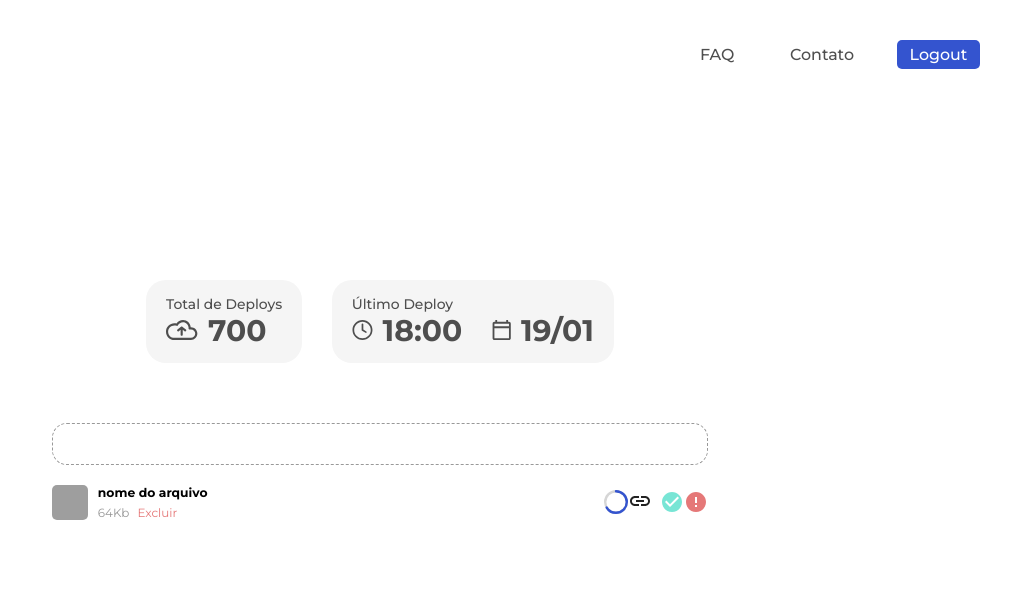
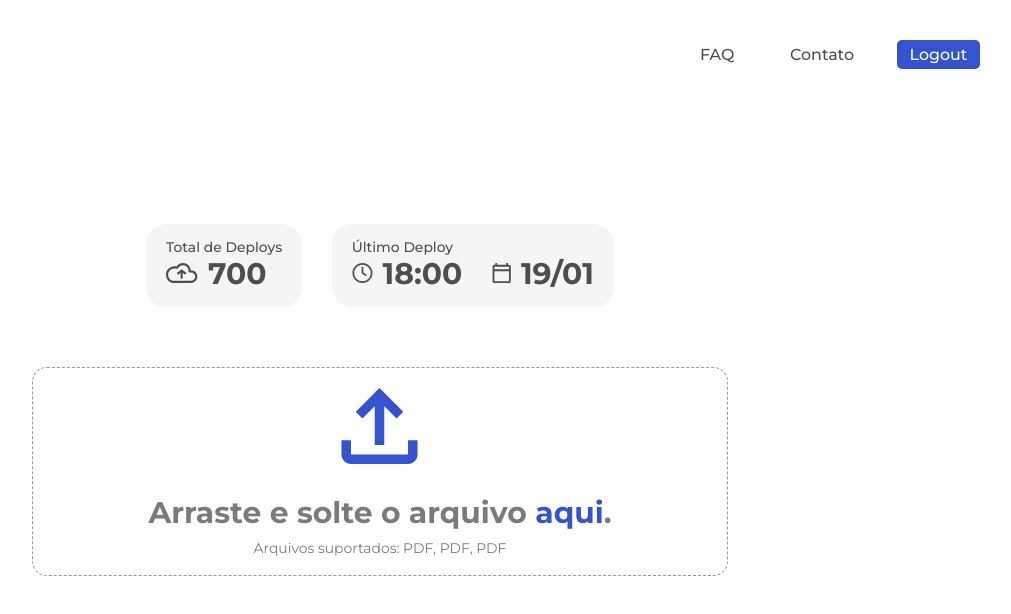
Before and after one commit to victorambrozi/painel-de-deploy-HNSA, a React (Create React App) app: page / in a window 1280 px wide. Shown: the top 614 px of the page, without its empty margins (260-1271 px from the left). Built offline with nearby package versions, Linux system fonts and the light colour scheme; grey boxes are pictures that could not be loaded.

Commit message:
adiciona dropzone e somente um arquivo

```diff
--- /dev/null
+++ b/src/components/DragAndDrop/DragAndDrop.jsx
@@ -0,0 +1,42 @@
+import React from "react";
+
+import { Container, UploadMessage } from "./drag-and-drop-style";
+
+import { useDropzone } from "react-dropzone";
+import FileList from "../FileList/FileList";
+
+import arrowUpload from "../../assets/icons/arrow-upload.svg";
+
+const DragAndDrop = () => {
+  const { acceptedFiles, getRootProps, getInputProps, isDragAccept } =
+    useDropzone();
+
+  const renderUploadMessage = (isDragAccept) => {
+    if (!isDragAccept) {
+      return (
+        <UploadMessage>
+          <img src={arrowUpload} alt="File Upload" />
+
+          <p>
+            Arraste e solte o arquivo <span>aqui</span>.
+          </p>
+
+          <span>Arquivos suportados: PDF, PDF, PDF</span>
+        </UploadMessage>
+      );
+    }
+  };
+  return (
+    <>
+      <Container>
+        <div {...getRootProps({ className: "dropzone" })}>
+          <input {...getInputProps()} />
+          <div>{renderUploadMessage(isDragAccept)}</div>
+        </div>
+      </Container>
+      {!acceptedFiles.length !== 0 && <FileList files={acceptedFiles} />}
+    </>
+  );
+};
+
+export default DragAndDrop;
--- /dev/null
+++ b/src/components/DragAndDrop/drag-and-drop-style.js
@@ -0,0 +1,55 @@
+import styled from "styled-components";
+
+const Container = styled.div`
+  padding: 2rem;
+  width: 100%;
+  /* min-height: 35rem; */
+
+  display: flex;
+  align-items: center;
+  justify-content: center;
+
+  border: 1px dashed rgba(0, 0, 0, 0.4);
+  border-radius: 1.5rem;
+
+  font-size: 50px;
+
+  > input {
+    width: 100%;
+    height: 100%;
+  }
+`;
+
+const UploadMessage = styled.div`
+  width: 100%;
+
+  display: flex;
+  align-items: center;
+  justify-content: center;
+  flex-direction: column;
+
+  img {
+    max-width: 100%;
+    display: block;
+  }
+
+  p {
+    margin-top: 3rem;
+    font-size: 3rem;
+    font-weight: 600;
+    color: #7b7b7b;
+
+    span {
+      font-size: 3rem;
+      color: #3454cf;
+    }
+  }
+
+  span {
+    margin-top: 1rem;
+    font-size: 1.4rem;
+    color: #7b7b7b;
+  }
+`;
+
+export { Container, UploadMessage };
--- a/src/components/FileList/FileList.jsx
+++ b/src/components/FileList/FileList.jsx
@@ -2,46 +2,34 @@ import React from "react";
 import { StyleContainerFileList, FileInfo, Preview } from "./file-list-style";
 
 // libs
-import { CircularProgressbarWithChildren } from "react-circular-progressbar";
-import { MdCheckCircle, MdError, MdLink } from "react-icons/md";
+import { MdCheckCircle, MdError } from "react-icons/md";
 
-const FileList = () => {
-  const percentage = 66;
-
+// assets
+import logo from "../../assets/logo.svg";
+const FileList = ({ files }) => {
   return (
     <StyleContainerFileList>
-      <li>
+      {files?.map((file) => {
+        return (
+          <li key={file.path}>
             <FileInfo>
-          <Preview src="https://github.com/victorambrozi.png" />
+              <Preview src={logo} />
 
               <div>
-            <strong>nome do arquivo</strong>
+                <strong>{file.path}</strong>
                 <span>
-              64Kb <button onClick={() => {}}>Excluir</button>{" "}
+                  {file.size} <button onClick={() => {}}>Excluir</button>{" "}
                 </span>
               </div>
             </FileInfo>
 
             <div>
-          <CircularProgressbarWithChildren
-            styles={{
-              root: { width: 24 },
-              path: {
-                stroke: "#3454CF",
-              },
-            }}
-            strokeWidth={10}
-            value={percentage}
-          />
-
-          <a href="#" target="_blank" rel="noopener noreferrer">
-            <MdLink style={{ marginRight: 8 }} size={24} color="#222" />
-          </a>
-
               <MdCheckCircle size={24} color="#78e5d5" />
               <MdError size={24} color="#e57878" />
             </div>
           </li>
+        );
+      })}
     </StyleContainerFileList>
   );
 };
--- a/src/components/FileList/file-list-style.js
+++ b/src/components/FileList/file-list-style.js
@@ -49,8 +49,8 @@ const FileInfo = styled.div`
 `;
 
 const Preview = styled.div`
-  width: 3.6rem;
-  height: 3.6rem;
+  width: 3.8rem;
+  height: 5.6rem;
 
   margin-right: 1rem;
   border-radius: 0.5rem;
@@ -61,4 +61,6 @@ const Preview = styled.div`
   background-position: 50% 50%;
 `;
 
+
+
 export { StyleContainerFileList, FileInfo, Preview };
--- a/src/components/Upload/Upload.jsx
+++ b/src/components/Upload/Upload.jsx
@@ -1,55 +1,15 @@
 import React from "react";
-import Dropzone from "react-dropzone";
+import DragAndDrop from "../DragAndDrop/DragAndDrop"
 
-// style
-import { StyleUpload, DropContainer, UploadMessage } from "./upload-style.js";
-
-// assets
-import iconUpload from "../../assets/icons/upload.svg";
+import { StyleUpload } from "./upload-style";
 
 const Upload = () => {
-  const renderDragMessage = (isDragActive, isDragReject) => {
-    // se eu não tiver arquivos selecionados (padrão)
-    if (!isDragActive) {
-      return (
-      <UploadMessage>
-        <div className="icon-upload">
-          <img src={iconUpload} alt="Icon Upload" />
-        </div>
-
-        <p>Arraste e solte o arquivo <span>aqui</span>.</p>
-        <span>Arquivos suportados: PDF, PDF, PDF</span>
-      </UploadMessage>
-      );
-    }
-
-    // se o arquivo não for suportado
-    if(isDragReject) {
-      <UploadMessage type="error">
-        <p>Arquivo não suportado</p>
-      </UploadMessage>
-    }
-
-    // se eu tiver com o arquivo selecionado(e for aceito pelo dropzone -> isDragReject === false)
-    return <UploadMessage type="success">Solte os arquivos aqui</UploadMessage>
-  };
   return (
     <StyleUpload>
       {/* https://www.youtube.com/watch?v=G5UZmvkLWSQ  41:28min*/}
       {/* Modificar arquivos aceitos  */}
-      <Dropzone accept="file/*" onDropAccepted={() => {}}>
-        {({ getRootProps, getInputProps, isDragActive, isDragReject }) => (
-          <DropContainer
-            {...getRootProps()}
-            isDragActive={isDragActive}
-            isDragReject={isDragReject}
-            className="dropzone"
-          >
-            <input {...getInputProps()} />
-            {}
-          </DropContainer>
-        )}
-      </Dropzone>
+
+      <DragAndDrop />
     </StyleUpload>
   );
 };
--- a/src/components/Upload/upload-style.js
+++ b/src/components/Upload/upload-style.js
@@ -6,7 +6,7 @@ const StyleUpload = styled.div`
 `;
 
 const DropContainer = styled.div`
-margin: 0 2rem;
+  margin: 0 2rem;
   padding: 2rem;
   border: 1px dashed rgba(0, 0, 0, 0.4);
   border-radius: 1.5rem;
@@ -17,14 +17,4 @@ margin: 0 2rem;
   transition: height 0.2s ease;
 `;
 
-const UploadMessage = styled.div`
-  padding: 1.5rem 0;
-  display: flex;
-  align-items: center;
-  justify-content: center;
-  flex-direction: column;
-
-  font-size: 50px;
-`;
-
-export { StyleUpload, DropContainer, UploadMessage };
+export { StyleUpload };
```
Also changed, not shown: src/assets/icons/arrow-upload.svg (renamed from src/assets/icons/upload.svg). Lines whose indentation alone changed are shown as unchanged.
